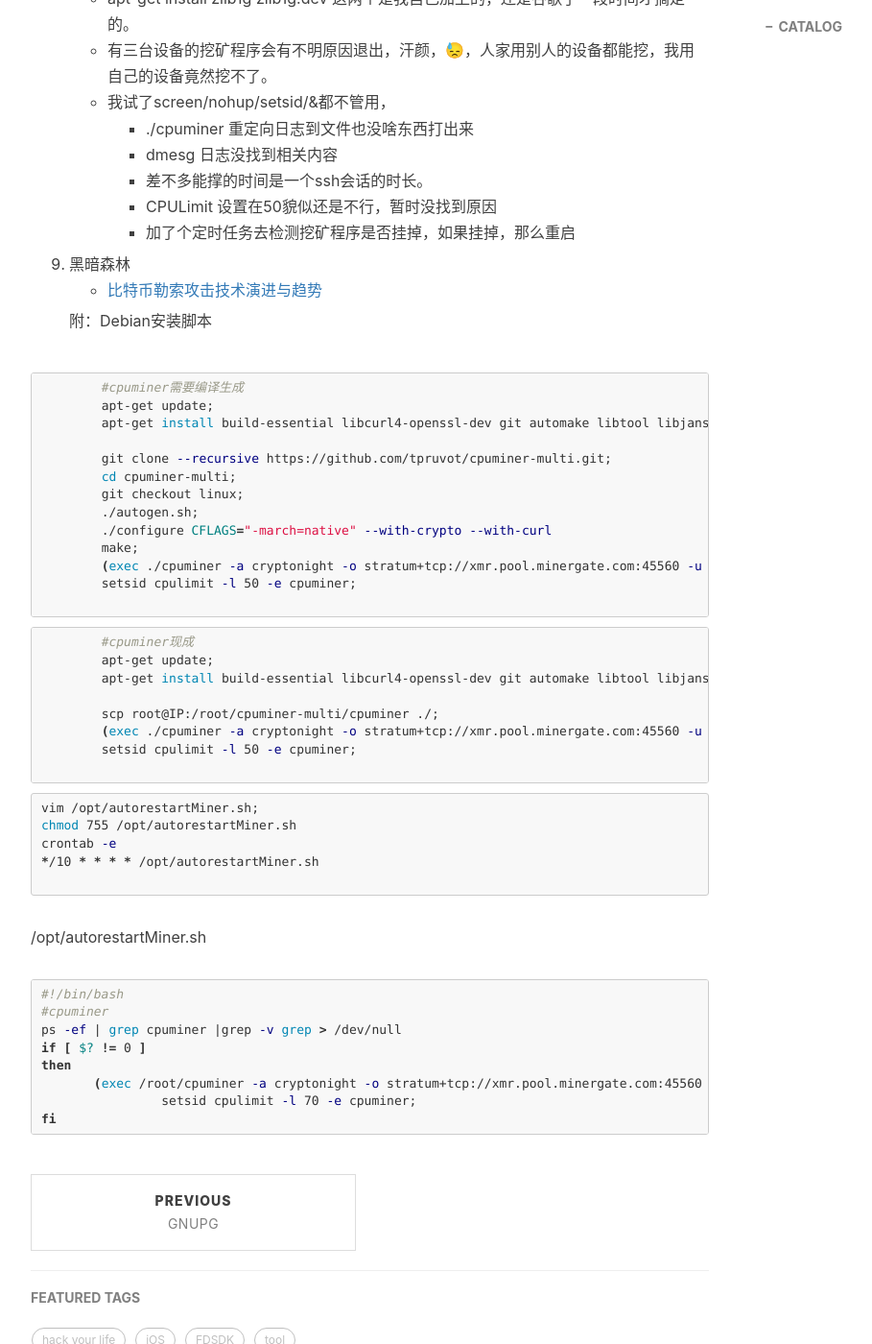
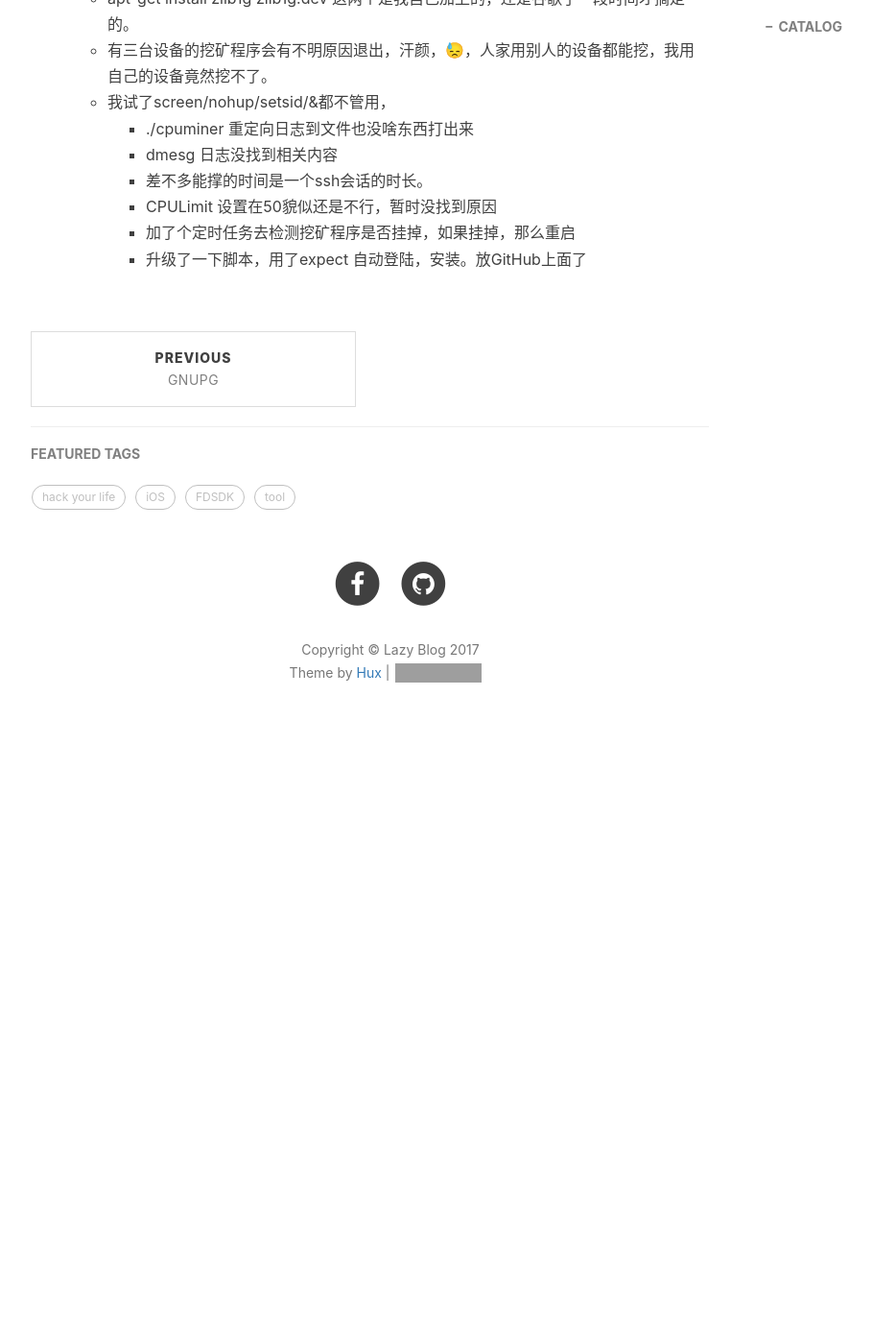
Before and after one commit to toolazytoname/toolazytoname.github.io, a Jekyll site: the page built from _posts/2017-06-19-learn-BitCoin.markdown, in a window 1280 px wide and 1400 px high, scrolled down 2055 px. Shown: the whole window at 96% size, without its empty margins (233-1142 px from the left). Built offline with Jekyll 4.4.1, drawn with Linux system fonts in a browser that asks for light colours; nearby versions of some CDN libraries; comment, search, counter and statistics services are not loaded; after the commit the page ends 2860 px from its top, so only the background shows below that; grey boxes are pictures that could not be loaded.

Commit message:
edit 2017-06-19-learn-BitCoin

```diff
--- a/_posts/2017-06-19-learn-BitCoin.markdown
+++ b/_posts/2017-06-19-learn-BitCoin.markdown
@@ -68,68 +68,4 @@ tags:
 		* 差不多能撑的时间是一个ssh会话的时长。
 		* CPULimit 设置在50貌似还是不行，暂时没找到原因
 		* 加了个定时任务去检测挖矿程序是否挂掉，如果挂掉，那么重启
-
-9. 黑暗森林
-	* [比特币勒索攻击技术演进与趋势](https://mp.weixin.qq.com/s/-ZZU7REUdMgaxZ7TCV_vlA)
-
-
-
-
-
-	附：Debian安装脚本
-
-
-~~~bash
-	#cpuminer需要编译生成
-	apt-get update;
-	apt-get install build-essential libcurl4-openssl-dev git automake libtool libjansson* libncurses5-dev libssl-dev zlib1g zlib1g.dev cpulimit;
-
-	git clone --recursive https://github.com/tpruvot/cpuminer-multi.git;
-	cd cpuminer-multi;
-	git checkout linux;
-	./autogen.sh;
-	./configure CFLAGS="-march=native" --with-crypto --with-curl
-	make;
-	(exec ./cpuminer -a cryptonight -o stratum+tcp://xmr.pool.minergate.com:45560 -u Email -p x &> /dev/null &);
-	setsid cpulimit -l 50 -e cpuminer;
-
-~~~
-
-
-
-
-
-
- ~~~bash
-	#cpuminer现成
- 	apt-get update;
-	apt-get install build-essential libcurl4-openssl-dev git automake libtool libjansson* libncurses5-dev libssl-dev zlib1g zlib1g.dev cpulimit;
-
-	scp root@IP:/root/cpuminer-multi/cpuminer ./;
-	(exec ./cpuminer -a cryptonight -o stratum+tcp://xmr.pool.minergate.com:45560 -u Email -p x &> /dev/null &);
-	setsid cpulimit -l 50 -e cpuminer;
-
- ~~~
-
-
-~~~bash
-vim /opt/autorestartMiner.sh;
-chmod 755 /opt/autorestartMiner.sh
-crontab -e
-*/10 * * * * /opt/autorestartMiner.sh
-
-~~~
-
-
-/opt/autorestartMiner.sh
-
-~~~bash
-#!/bin/bash
-#cpuminer
-ps -ef | grep cpuminer |grep -v grep > /dev/null
-if [ $? != 0 ]
-then
-       (exec /root/cpuminer -a cryptonight -o stratum+tcp://xmr.pool.minergate.com:45560 -u Email -p x &> /dev/null &);
-		setsid cpulimit -l 70 -e cpuminer;
-fi
-~~~
+		* 升级了一下脚本，用了expect 自动登陆，安装。放GitHub上面了
```
